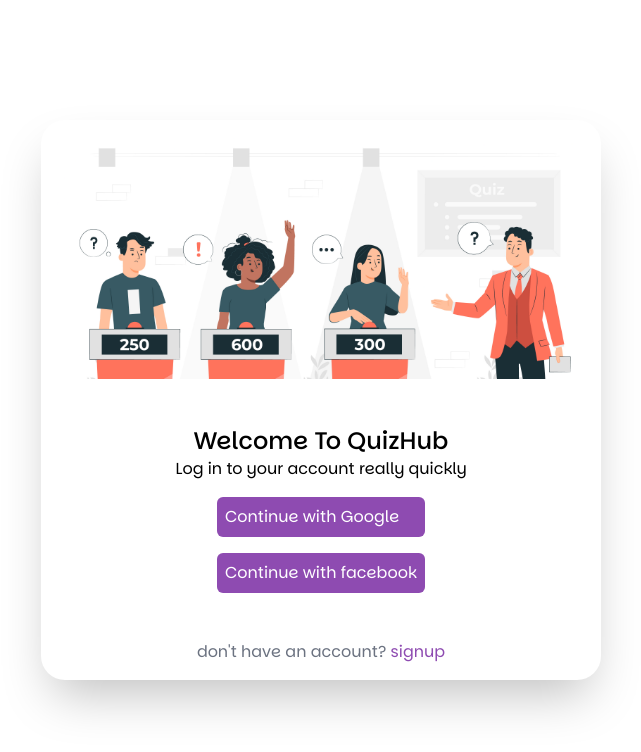
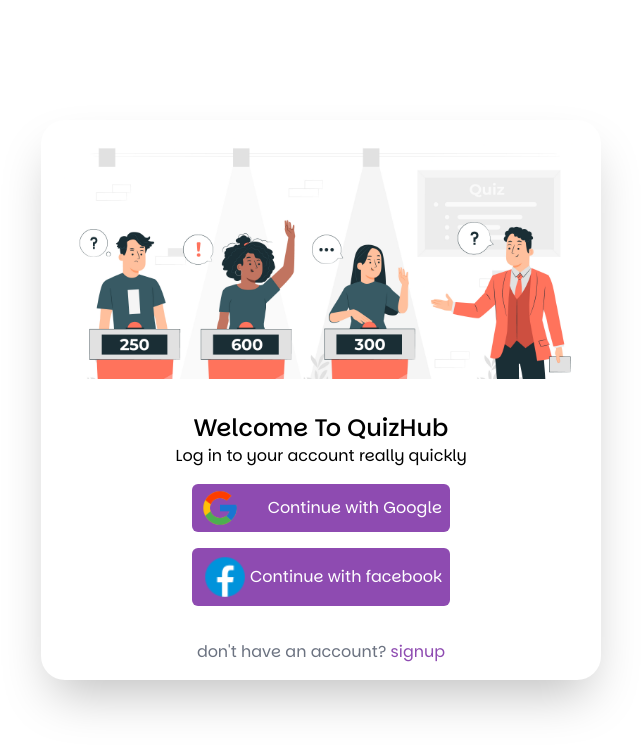
Before and after one commit to khadkaankit85/QuizHub, a Next.js app: page /auth/login in a window 1280 px wide. Shown: the top 752 px of the page, without its empty margins (319-960 px from the left). Built offline with nearby package versions, Linux system fonts and the light colour scheme.

Commit message:
icons on login/signup page

```diff
--- a/src/app/components/auth/LoginBox.tsx
+++ b/src/app/components/auth/LoginBox.tsx
@@ -1,6 +1,8 @@
 import Link from "next/link";
 import styles from "./box.module.css";
 import quiz from "../../../../public/images/quiz.png";
+import facebook from "../../../../public/images/facebook.png";
+import google from "../../../../public/images/google.png";
 import Image from "next/image";
 export default function () {
   return (
@@ -22,9 +24,11 @@ export default function () {
         </div>
         <div className={styles.buttonsdiv}>
           <Link href="/auth/google" className={styles.button}>
+            <Image src={google} alt="google" width={40} height={40} />
             Continue with Google
           </Link>
           <Link href="/auth/facebook" className={styles.button}>
+            <Image src={facebook} alt="facebook" width={50} height={50} />
             Continue with facebook
           </Link>
         </div>
--- a/src/app/components/auth/SignupBox.tsx
+++ b/src/app/components/auth/SignupBox.tsx
@@ -1,5 +1,7 @@
 import Link from "next/link";
 import styles from "./box.module.css";
+import facebook from "../../../../public/images/facebook.png";
+import google from "../../../../public/images/google.png";
 import quiz from "../../../../public/images/quiz.png";
 import Image from "next/image";
 export default function () {
@@ -22,9 +24,11 @@ export default function () {
         </div>
         <div className={styles.buttonsdiv}>
           <Link href="/auth/google" className={styles.button}>
+            <Image src={google} alt="google" width={40} height={40} />
             Continue with Google
           </Link>
           <Link href="/auth/facebook" className={styles.button}>
+            <Image src={facebook} alt="facebook" width={50} height={50} />
             Continue with facebook
           </Link>
         </div>
--- a/src/app/components/auth/box.module.css
+++ b/src/app/components/auth/box.module.css
@@ -17,7 +17,7 @@
   @apply flex justify-between gap-4 items-center flex-col min-h-fit;
 }
 .button {
-  @apply min-w-fit p-2 bg-[#8e4bb1] text-white rounded-md hover:cursor-pointer w-full hover:bg-[#5c1982] transition-all duration-300;
+  @apply min-w-fit px-2 py-1 bg-[#8e4bb1] text-white rounded-md hover:cursor-pointer w-full hover:bg-[#5c1982] transition-all duration-300 flex justify-between items-center;
 }
 .texts > h3,
 .texts > p {
```
Also changed, not shown: public/images/facebook.png (added), public/images/google.png (added).
